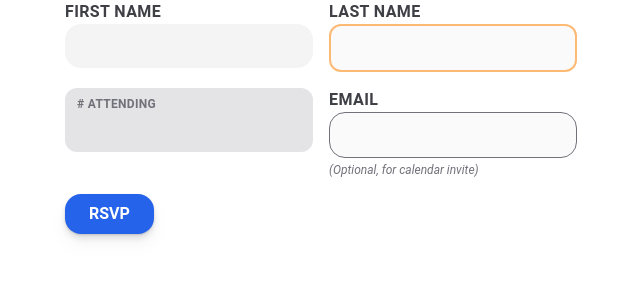
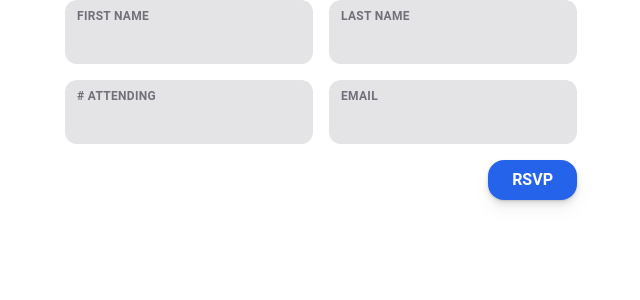
Before and after one commit to CS-5/eventflare, a Next.js app in the folder packages/web/: page /components/rsvp in a window 1280 px wide. Shown: the top 300 px of the page, without its empty margins (319-959 px from the left). Built offline with nearby package versions, Linux system fonts and the light colour scheme; no server answers.

Commit message:
Move inputs to component

```diff
--- /dev/null
+++ b/packages/web/pages/components/Input.tsx
@@ -0,0 +1,26 @@
+import { DetailedHTMLProps, VoidFunctionComponent } from "react";
+
+interface InputProps
+  extends DetailedHTMLProps<
+    React.InputHTMLAttributes<HTMLInputElement>,
+    HTMLInputElement
+  > {
+  label: string;
+}
+
+export const Input: VoidFunctionComponent<InputProps> = ({
+  label,
+  ...props
+}) => {
+  return (
+    <label className="bg-gray-200 rounded-xl ring-2 ring-transparent focus-within:ring-blue-500 px-3">
+      <span className="block uppercase tracking-wide font-bold text-gray-500 text-xs mt-2">
+        {label}
+      </span>
+      <input
+        className="my-2 p-0 appearance-none text-black block w-full bg-transparent border-none outline-none focus:ring-transparent"
+        {...props}
+      />
+    </label>
+  );
+};
--- a/packages/web/pages/components/rsvp.tsx
+++ b/packages/web/pages/components/rsvp.tsx
@@ -1,5 +1,5 @@
-import { FunctionComponent, useState } from "react";
-import { APIResponse, RSVP } from "@eventflare/lib";
+import React, { FunctionComponent, useState } from "react";
+import { RSVP } from "@eventflare/lib";
 import { useForm } from "react-hook-form";
 import {
   EMAIL_FROM,
@@ -8,6 +8,7 @@ import {
   EVENT_LOCATION,
   EVENT_LOCAL_TIME,
 } from "../../constants";
+import { Input } from "./Input";
 
 /*
 
@@ -58,81 +59,26 @@ As a reminder, the event is taking place at ${EVENT_LOCATION.address} on ${EVENT
     <div className="flex justify-center">
       <form className="w-full max-w-lg inline-block" onSubmit={onSubmit}>
         <div className="grid grid-cols-1 md:grid-cols-2 gap-4 items-start mb-4 text-gray-700 text-base">
-          <div>
-            <label
-              className="block uppercase tracking-wide font-semibold"
-              htmlFor="fName"
-            >
-              First Name
-            </label>
-            <input
-              className="appearance-none text-black block w-full border-none rounded-2xl py-3 px-4 bg-gray-100 leading-tight"
-              id="fName"
-              type="text"
-              {...register("fName")}
+          <Input label="First Name" {...register("fName")} required />
+          <Input label="Last Name" {...register("lName")} required />
+          <Input
+            label="# Attending"
+            {...register("number")}
+            min="1"
+            type="number"
             required
           />
-          </div>
-          <div>
-            <label
-              className="block uppercase tracking-wide font-semibold"
-              htmlFor="lName"
-            >
-              Last Name
-            </label>
-            <input
-              className="appearance-none text-black block w-full bg-gray-50 border-2 border-orange-300 rounded-xl py-3 px-4 leading-tight focus:bg-white"
-              id="lName"
-              type="text"
-              {...register("lName")}
-              required
-            />
-          </div>
-          <div className="bg-gray-200 rounded-xl ring-2 ring-transparent focus-within:ring-blue-500">
-            <label
-              className="block uppercase tracking-wide font-bold text-gray-500 text-xs mx-3 mt-2"
-              htmlFor="number"
-            >
-              # Attending
-            </label>
-            <input
-              className="appearance-none text-black block w-full bg-transparent border-none pt-2 outline-none focus:ring-transparent"
-              id="number"
-              type="number"
-              min="1"
-              {...register("number")}
-              required
-            />
-          </div>
-          {EMAIL_FROM && ( //TODO: Recenter attending if hidden
-            <div>
-              <label
-                className="block uppercase tracking-wide font-semibold"
-                htmlFor="email"
-              >
-                Email
-              </label>
-              <input
-                className="appearance-none text-black block w-full bg-gray-50 border border-theme-secondary rounded-2xl py-3 px-4 leading-tight focus:outline-none focus:bg-white focus:border-gray-500"
-                id="email"
-                type="email"
-                {...register("email")}
-              />
-              <p className="w-full text-gray-500 text-xs italic mt-1">
-                (Optional, for calendar invite)
-              </p>
-            </div>
+          {EMAIL_FROM && (
+            <Input label="Email" {...register("email")} type="email" />
           )}
         </div>
-        <div className="items-center">
-          <div className="inline-block md:w-2/3">
+        <div className="flex justify-end">
           <button
-              className="text-white transition duration-200 ease-in-out bg-blue-600 hover:bg-blue-800 shadow drop-shadow-lg font-bold py-2 px-6 rounded-2xl"
+            className="w-full md:w-auto text-white transition duration-200 ease-in-out bg-blue-600 hover:bg-blue-800 shadow drop-shadow-lg font-bold py-2 px-6 rounded-2xl"
             type="submit"
           >
             {submitting ? "Submitting..." : "RSVP"}
           </button>
-          </div>
         </div>
       </form>
     </div>
```
Lines whose indentation alone changed are shown as unchanged.
